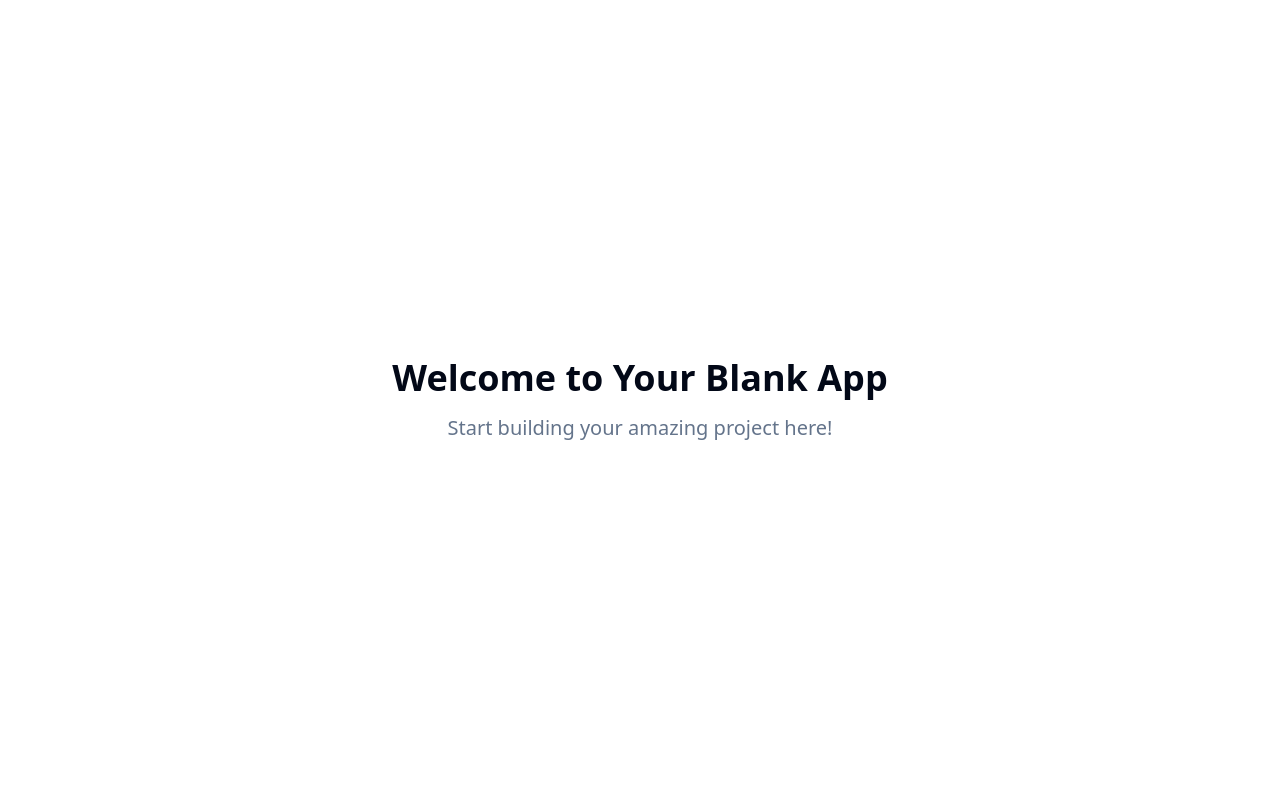
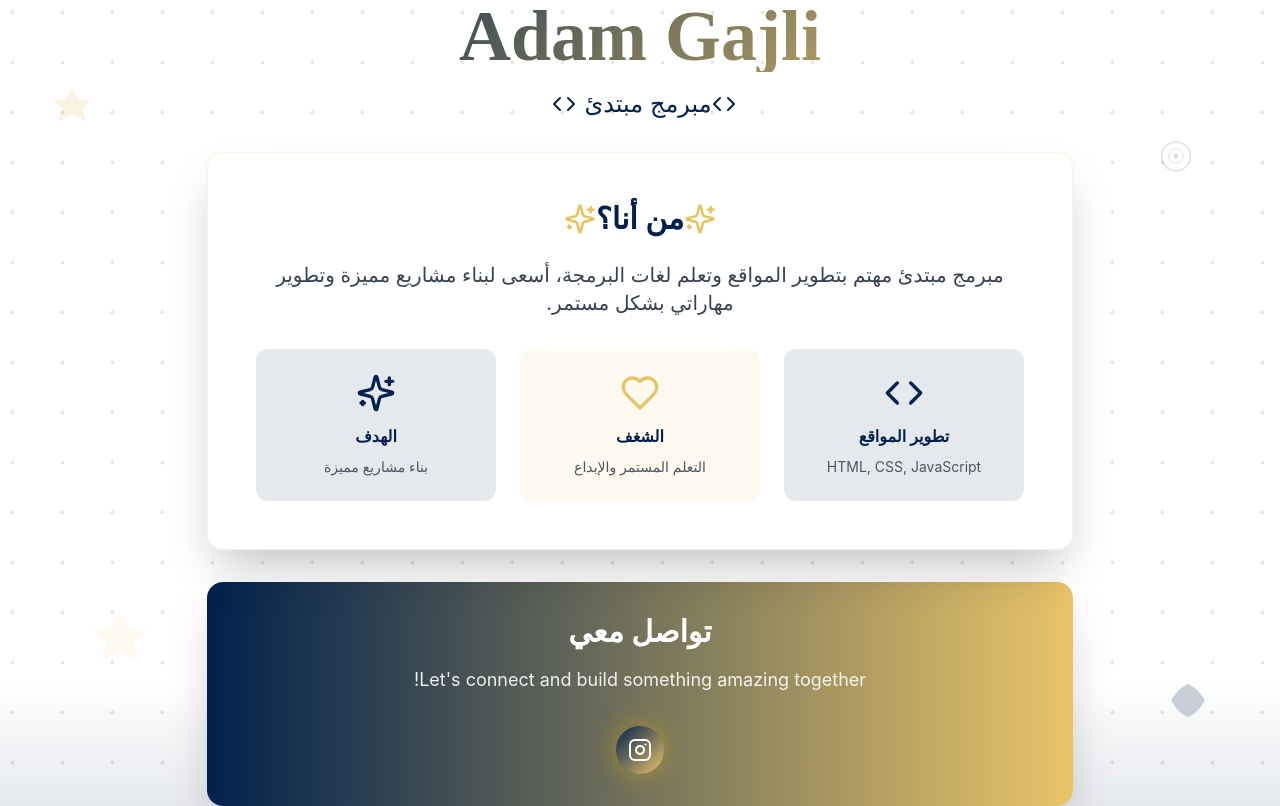
Before and after one commit to ADAMGAJLI/adam-gajli-portfolio-mosaics, a React (Vite) app: page / in a window 1280 px wide. Built offline with nearby package versions, Linux system fonts and the light colour scheme.

Commit message:
Create personal landing page
Implement a single-page website for Adam Gajli, including name, description, social media links, and a Moroccan-inspired design.

```diff
--- a/index.html
+++ b/index.html
@@ -1,19 +1,20 @@
+
 <!DOCTYPE html>
-<html lang="en">
+<html lang="ar" dir="rtl">
   <head>
     <meta charset="UTF-8" />
     <meta name="viewport" content="width=device-width, initial-scale=1.0" />
-    <title>adam-gajli-portfolio-mosaics</title>
-    <meta name="description" content="Lovable Generated Project" />
-    <meta name="author" content="Lovable" />
+    <title>Adam Gajli - مبرمج مبتدئ</title>
+    <meta name="description" content="Adam Gajli - مبرمج مبتدئ مهتم بتطوير المواقع وتعلم لغات البرمجة" />
+    <meta name="author" content="Adam Gajli" />
 
-    <meta property="og:title" content="adam-gajli-portfolio-mosaics" />
-    <meta property="og:description" content="Lovable Generated Project" />
+    <meta property="og:title" content="Adam Gajli - مبرمج مبتدئ" />
+    <meta property="og:description" content="مبرمج مبتدئ مهتم بتطوير المواقع وتعلم لغات البرمجة، أسعى لبناء مشاريع مميزة وتطوير مهاراتي بشكل مستمر" />
     <meta property="og:type" content="website" />
     <meta property="og:image" content="https://lovable.dev/opengraph-image-p98pqg.png" />
 
     <meta name="twitter:card" content="summary_large_image" />
-    <meta name="twitter:site" content="@lovable_dev" />
+    <meta name="twitter:site" content="@adamgajli" />
     <meta name="twitter:image" content="https://lovable.dev/opengraph-image-p98pqg.png" />
   </head>
 
--- /dev/null
+++ b/src/components/MoroccanPattern.tsx
@@ -0,0 +1,61 @@
+
+import React from 'react';
+
+const MoroccanPattern = () => {
+  return (
+    <div className="absolute inset-0 overflow-hidden pointer-events-none">
+      {/* نقوش مغربية متحركة */}
+      <div className="absolute top-20 left-10 w-16 h-16 animate-float">
+        <svg viewBox="0 0 100 100" className="w-full h-full text-moroccan-gold opacity-20">
+          <path
+            d="M50 10 L60 30 L80 30 L66 44 L72 64 L50 52 L28 64 L34 44 L20 30 L40 30 Z"
+            fill="currentColor"
+          />
+        </svg>
+      </div>
+
+      <div className="absolute top-32 right-20 w-12 h-12 animate-float" style={{ animationDelay: '1s' }}>
+        <svg viewBox="0 0 100 100" className="w-full h-full text-moroccan-blue opacity-15">
+          <circle cx="50" cy="50" r="30" fill="none" stroke="currentColor" strokeWidth="3"/>
+          <circle cx="50" cy="50" r="15" fill="none" stroke="currentColor" strokeWidth="2"/>
+          <circle cx="50" cy="50" r="5" fill="currentColor"/>
+        </svg>
+      </div>
+
+      <div className="absolute bottom-32 left-20 w-20 h-20 animate-float" style={{ animationDelay: '2s' }}>
+        <svg viewBox="0 0 100 100" className="w-full h-full text-moroccan-gold opacity-10">
+          <polygon
+            points="50,15 61,35 85,35 67,50 73,74 50,62 27,74 33,50 15,35 39,35"
+            fill="currentColor"
+          />
+        </svg>
+      </div>
+
+      <div className="absolute bottom-20 right-16 w-14 h-14 animate-float" style={{ animationDelay: '0.5s' }}>
+        <svg viewBox="0 0 100 100" className="w-full h-full text-moroccan-blue opacity-20">
+          <path
+            d="M50 20 Q70 30 80 50 Q70 70 50 80 Q30 70 20 50 Q30 30 50 20"
+            fill="currentColor"
+          />
+        </svg>
+      </div>
+
+      <div className="absolute top-1/2 left-1/4 w-8 h-8 animate-float" style={{ animationDelay: '3s' }}>
+        <svg viewBox="0 0 100 100" className="w-full h-full text-moroccan-gold opacity-15">
+          <rect x="30" y="30" width="40" height="40" fill="none" stroke="currentColor" strokeWidth="4" transform="rotate(45 50 50)"/>
+        </svg>
+      </div>
+
+      <div className="absolute top-3/4 right-1/3 w-10 h-10 animate-float" style={{ animationDelay: '1.5s' }}>
+        <svg viewBox="0 0 100 100" className="w-full h-full text-moroccan-blue opacity-12">
+          <path
+            d="M50 25 L65 40 L80 25 L75 50 L80 75 L65 60 L50 75 L35 60 L20 75 L25 50 L20 25 L35 40 Z"
+            fill="currentColor"
+          />
+        </svg>
+      </div>
+    </div>
+  );
+};
+
+export default MoroccanPattern;
--- /dev/null
+++ b/src/components/SocialLinks.tsx
@@ -0,0 +1,20 @@
+
+import React from 'react';
+import { Instagram } from 'lucide-react';
+
+const SocialLinks = () => {
+  return (
+    <div className="flex justify-center space-x-6 mt-8">
+      <a
+        href="https://www.instagram.com/adamgajli.exe/profilecard/?igsh=MXczNXpydTF6NmlkZw=="
+        target="_blank"
+        rel="noopener noreferrer"
+        className="group flex items-center justify-center w-12 h-12 bg-gradient-to-br from-moroccan-blue to-moroccan-gold rounded-full transition-all duration-300 hover:scale-110 hover:shadow-lg animate-pulse-glow"
+      >
+        <Instagram className="w-6 h-6 text-white group-hover:scale-110 transition-transform duration-300" />
+      </a>
+    </div>
+  );
+};
+
+export default SocialLinks;
--- a/src/index.css
+++ b/src/index.css
@@ -1,96 +1,57 @@
+
 @tailwind base;
 @tailwind components;
 @tailwind utilities;
 
-/* Definition of the design system. All colors, gradients, fonts, etc should be defined here.
-All colors MUST be HSL.
-*/
+@import url('https://fonts.googleapis.com/css2?family=Amiri:wght@400;700&family=Inter:wght@300;400;600&display=swap');
 
 @layer base {
   :root {
     --background: 0 0% 100%;
     --foreground: 222.2 84% 4.9%;
-
     --card: 0 0% 100%;
     --card-foreground: 222.2 84% 4.9%;
-
     --popover: 0 0% 100%;
     --popover-foreground: 222.2 84% 4.9%;
-
-    --primary: 222.2 47.4% 11.2%;
+    --primary: 214 100% 15%;
     --primary-foreground: 210 40% 98%;
-
-    --secondary: 210 40% 96.1%;
+    --secondary: 43 74% 66%;
     --secondary-foreground: 222.2 47.4% 11.2%;
-
     --muted: 210 40% 96.1%;
     --muted-foreground: 215.4 16.3% 46.9%;
-
-    --accent: 210 40% 96.1%;
+    --accent: 43 74% 66%;
     --accent-foreground: 222.2 47.4% 11.2%;
-
     --destructive: 0 84.2% 60.2%;
     --destructive-foreground: 210 40% 98%;
-
     --border: 214.3 31.8% 91.4%;
     --input: 214.3 31.8% 91.4%;
     --ring: 222.2 84% 4.9%;
-
     --radius: 0.5rem;
-
-    --sidebar-background: 0 0% 98%;
-
-    --sidebar-foreground: 240 5.3% 26.1%;
-
-    --sidebar-primary: 240 5.9% 10%;
-
-    --sidebar-primary-foreground: 0 0% 98%;
-
-    --sidebar-accent: 240 4.8% 95.9%;
-
-    --sidebar-accent-foreground: 240 5.9% 10%;
-
-    --sidebar-border: 220 13% 91%;
-
-    --sidebar-ring: 217.2 91.2% 59.8%;
+    --moroccan-blue: 214 100% 15%;
+    --moroccan-gold: 43 74% 66%;
+    --moroccan-cream: 43 23% 94%;
   }
 
   .dark {
     --background: 222.2 84% 4.9%;
     --foreground: 210 40% 98%;
-
     --card: 222.2 84% 4.9%;
     --card-foreground: 210 40% 98%;
-
     --popover: 222.2 84% 4.9%;
     --popover-foreground: 210 40% 98%;
-
     --primary: 210 40% 98%;
     --primary-foreground: 222.2 47.4% 11.2%;
-
     --secondary: 217.2 32.6% 17.5%;
     --secondary-foreground: 210 40% 98%;
-
     --muted: 217.2 32.6% 17.5%;
     --muted-foreground: 215 20.2% 65.1%;
-
     --accent: 217.2 32.6% 17.5%;
     --accent-foreground: 210 40% 98%;
-
     --destructive: 0 62.8% 30.6%;
     --destructive-foreground: 210 40% 98%;
-
     --border: 217.2 32.6% 17.5%;
     --input: 217.2 32.6% 17.5%;
     --ring: 212.7 26.8% 83.9%;
-    --sidebar-background: 240 5.9% 10%;
-    --sidebar-foreground: 240 4.8% 95.9%;
-    --sidebar-primary: 224.3 76.3% 48%;
-    --sidebar-primary-foreground: 0 0% 100%;
-    --sidebar-accent: 240 3.7% 15.9%;
-    --sidebar-accent-foreground: 240 4.8% 95.9%;
-    --sidebar-border: 240 3.7% 15.9%;
-    --sidebar-ring: 217.2 91.2% 59.8%;
   }
 }
 
@@ -98,8 +59,66 @@ All colors MUST be HSL.
   * {
     @apply border-border;
   }
-
   body {
     @apply bg-background text-foreground;
   }
 }
+
+@keyframes float {
+  0%, 100% {
+    transform: translateY(0px) rotate(0deg);
+  }
+  33% {
+    transform: translateY(-10px) rotate(1deg);
+  }
+  66% {
+    transform: translateY(5px) rotate(-1deg);
+  }
+}
+
+@keyframes fadeInUp {
+  from {
+    opacity: 0;
+    transform: translateY(30px);
+  }
+  to {
+    opacity: 1;
+    transform: translateY(0);
+  }
+}
+
+@keyframes pulse-glow {
+  0%, 100% {
+    box-shadow: 0 0 20px rgba(234, 179, 8, 0.3);
+  }
+  50% {
+    box-shadow: 0 0 30px rgba(234, 179, 8, 0.6);
+  }
+}
+
+.animate-float {
+  animation: float 6s ease-in-out infinite;
+}
+
+.animate-fade-in-up {
+  animation: fadeInUp 0.8s ease-out;
+}
+
+.animate-pulse-glow {
+  animation: pulse-glow 2s ease-in-out infinite;
+}
+
+.moroccan-pattern {
+  background-image:
+    radial-gradient(circle at 25% 25%, rgba(234, 179, 8, 0.1) 2px, transparent 2px),
+    radial-gradient(circle at 75% 75%, rgba(29, 78, 216, 0.1) 2px, transparent 2px);
+  background-size: 50px 50px;
+  background-position: 0 0, 25px 25px;
+}
+
+.text-gradient {
+  background: linear-gradient(135deg, hsl(var(--moroccan-blue)), hsl(var(--moroccan-gold)));
+  -webkit-background-clip: text;
+  -webkit-text-fill-color: transparent;
+  background-clip: text;
+}
--- a/src/pages/Index.tsx
+++ b/src/pages/Index.tsx
@@ -1,12 +1,82 @@
-// Update this page (the content is just a fallback if you fail to update the page)
+
+import React, { useEffect, useState } from 'react';
+import MoroccanPattern from '../components/MoroccanPattern';
+import SocialLinks from '../components/SocialLinks';
+import { Code, Heart, Sparkles } from 'lucide-react';
 
 const Index = () => {
+  const [isVisible, setIsVisible] = useState(false);
+
+  useEffect(() => {
+    setIsVisible(true);
+  }, []);
+
   return (
-    <div className="min-h-screen flex items-center justify-center bg-background">
-      <div className="text-center">
-        <h1 className="text-4xl font-bold mb-4">Welcome to Your Blank App</h1>
-        <p className="text-xl text-muted-foreground">Start building your amazing project here!</p>
+    <div className="min-h-screen bg-gradient-to-br from-moroccan-cream via-white to-moroccan-cream moroccan-pattern relative overflow-hidden">
+      <MoroccanPattern />
+
+      <div className="relative z-10 min-h-screen flex items-center justify-center px-4">
+        <div className="max-w-4xl mx-auto text-center">
+          {/* القسم الرئيسي */}
+          <div className={`transition-all duration-1000 ${isVisible ? 'animate-fade-in-up' : 'opacity-0'}`}>
+            <div className="mb-8">
+              <h1 className="text-5xl md:text-7xl font-amiri font-bold text-gradient mb-4">
+                Adam Gajli
+              </h1>
+              <div className="flex items-center justify-center space-x-2 mb-6">
+                <Code className="w-6 h-6 text-moroccan-blue" />
+                <span className="text-xl md:text-2xl font-inter text-moroccan-blue">مبرمج مبتدئ</span>
+                <Code className="w-6 h-6 text-moroccan-blue" />
+              </div>
+            </div>
+
+            {/* وصف شخصي */}
+            <div className="bg-white/80 backdrop-blur-sm rounded-2xl p-8 md:p-12 shadow-2xl border border-moroccan-gold/20 mb-8">
+              <div className="flex items-center justify-center mb-6">
+                <Sparkles className="w-8 h-8 text-moroccan-gold mr-3" />
+                <h2 className="text-2xl md:text-3xl font-amiri font-bold text-moroccan-blue">من أنا؟</h2>
+                <Sparkles className="w-8 h-8 text-moroccan-gold ml-3" />
+              </div>
+
+              <p className="text-lg md:text-xl font-inter text-gray-700 leading-relaxed max-w-3xl mx-auto">
+                مبرمج مبتدئ مهتم بتطوير المواقع وتعلم لغات البرمجة، أسعى لبناء مشاريع مميزة وتطوير مهاراتي بشكل مستمر.
+              </p>
+
+              <div className="grid grid-cols-1 md:grid-cols-3 gap-6 mt-8">
+                <div className="bg-moroccan-blue/10 rounded-xl p-6 hover:bg-moroccan-blue/20 transition-colors duration-300">
+                  <Code className="w-10 h-10 text-moroccan-blue mx-auto mb-3" />
+                  <h3 className="font-amiri font-bold text-moroccan-blue mb-2">تطوير المواقع</h3>
+                  <p className="text-sm text-gray-600 font-inter">HTML, CSS, JavaScript</p>
+                </div>
+
+                <div className="bg-moroccan-gold/10 rounded-xl p-6 hover:bg-moroccan-gold/20 transition-colors duration-300">
+                  <Heart className="w-10 h-10 text-moroccan-gold mx-auto mb-3" />
+                  <h3 className="font-amiri font-bold text-moroccan-blue mb-2">الشغف</h3>
+                  <p className="text-sm text-gray-600 font-inter">التعلم المستمر والإبداع</p>
+                </div>
+
+                <div className="bg-moroccan-blue/10 rounded-xl p-6 hover:bg-moroccan-blue/20 transition-colors duration-300">
+                  <Sparkles className="w-10 h-10 text-moroccan-blue mx-auto mb-3" />
+                  <h3 className="font-amiri font-bold text-moroccan-blue mb-2">الهدف</h3>
+                  <p className="text-sm text-gray-600 font-inter">بناء مشاريع مميزة</p>
+                </div>
+              </div>
+            </div>
+
+            {/* قسم التواصل */}
+            <div className="bg-gradient-to-r from-moroccan-blue to-moroccan-gold rounded-2xl p-8 text-white shadow-2xl">
+              <h3 className="text-2xl md:text-3xl font-amiri font-bold mb-4">تواصل معي</h3>
+              <p className="text-lg font-inter mb-6 opacity-90">
+                Let's connect and build something amazing together!
+              </p>
+              <SocialLinks />
+            </div>
+          </div>
+        </div>
       </div>
+
+      {/* تأثير الخلفية المتدرج */}
+      <div className="absolute bottom-0 left-0 right-0 h-32 bg-gradient-to-t from-moroccan-blue/10 to-transparent pointer-events-none"></div>
     </div>
   );
 };
```
Also changed, not shown: tailwind.config.ts (+8 -10 lines).
